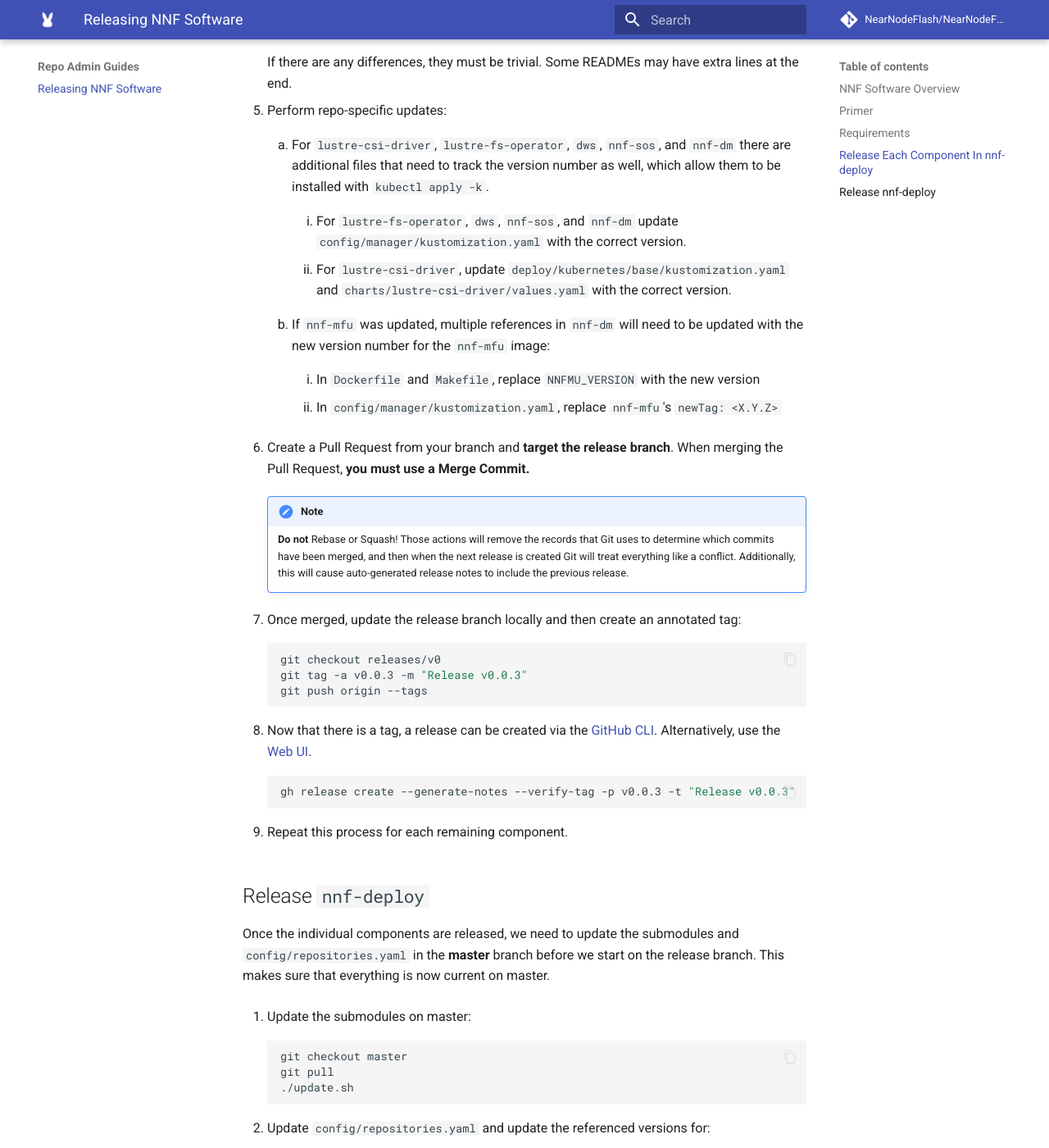
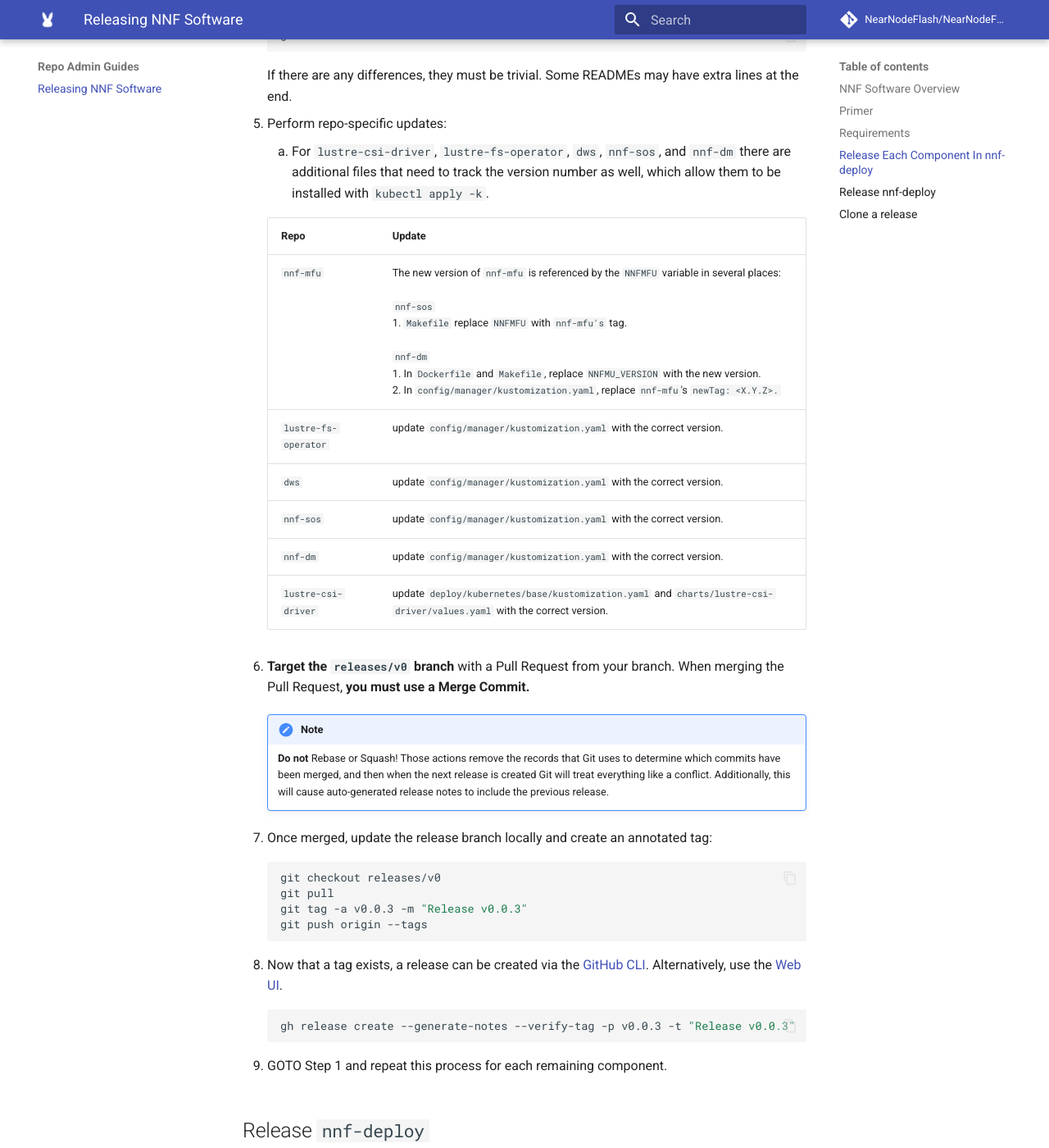
Before and after one commit to NearNodeFlash/NearNodeFlash.github.io, an MkDocs documentation site: the page built from docs/repo-guides/release-nnf-sw/readme.md, in a window 1280 px wide and 1400 px high, scrolled down 1888 px. Shown: the whole window at 82% size. Built offline with MkDocs 1.6.1 and Material for MkDocs 9.7.7, drawn with Linux system fonts in a browser that asks for light colours; comment, search, counter and statistics services are not loaded; the version menu is left out; some of the changed text lies outside the part shown.

Commit message:
Release updates (#119)
* updates per my release process

* expand and clarify a few steps in the release process

Signed-off-by: Anthony Floeder <anthony.floeder@hpe.com>

* - move discussion of nnf-mfu to the top of the table to emphasize that its version
  is used in other dependent submodules.
- clarify the nnf-deploy `master` branch steps and merge

* Add section for cloning a release

Signed-off-by: Anthony Floeder <anthony.floeder@hpe.com>

* Removed reference to update.sh script

Signed-off-by: Anthony Floeder <anthony.floeder@hpe.com>

---------

Signed-off-by: Anthony Floeder <anthony.floeder@hpe.com>

````diff
--- a/docs/repo-guides/release-nnf-sw/readme.md
+++ b/docs/repo-guides/release-nnf-sw/readme.md
@@ -18,13 +18,15 @@
 other components.
 
 - [NearNodeFlash/nnf-deploy](https://github.com/NearNodeFlash/nnf-deploy)
+
     - [DataWorkflowServices/dws](https://github.com/DataWorkflowServices/dws)
+    - [HewlettPackard/lustre-csi-driver](https://github.com/HewlettPackard/lustre-csi-driver)
     - [NearNodeFlash/lustre-fs-operator](https://github.com/NearNodeFlash/lustre-fs-operator)
-    - [HewlettPackard/lustre-csi-driver](https://github.com/HewlettPackard/lustre-csi-driver)
     - [NearNodeFlash/nnf-mfu](https://github.com/NearNodeFlash/nnf-mfu)
     - [NearNodeFlash/nnf-sos](https://github.com/NearNodeFlash/nnf-sos)
     - [NearNodeFlash/nnf-dm](https://github.com/NearNodeFlash/nnf-dm)
     - [NearNodeFlash/nnf-integration-test](https://github.com/NearNodeFlash/nnf-integration-test)
+
 - [NearNodeFlash/NearNodeFlash.github.io](https://github.com/NearNodeFlash/NearNodeFlash.github.io)
 
 [nnf-ec](https://github.com/NearNodeFlash/nnf-ec) is vendored in as part of `nnf-sos` and does not
@@ -89,72 +91,70 @@
     1. For `lustre-csi-driver`, `lustre-fs-operator`, `dws`, `nnf-sos`, and `nnf-dm` there are additional files that need to
     track the version number as well, which allow them to be installed with `kubectl apply -k`.
 
-        1. For `lustre-fs-operator`, `dws`, `nnf-sos`, and `nnf-dm` update `config/manager/kustomization.yaml` with the correct version.
+    |Repo                 |Update|
+    |---------------------|------|
+    |`nnf-mfu`            |The new version of `nnf-mfu` is referenced by the `NNFMFU` variable in several places:<br><br>`nnf-sos`<br>1. `Makefile` replace `NNFMFU` with `nnf-mfu's` tag.<br><br>`nnf-dm`<br>1. In `Dockerfile` and `Makefile`, replace `NNFMU_VERSION` with the new version.<br>2. In `config/manager/kustomization.yaml`, replace `nnf-mfu`'s `newTag: <X.Y.Z>.`|
+    |`lustre-fs-operator` |update `config/manager/kustomization.yaml` with the correct version.|
+    |`dws`                |update `config/manager/kustomization.yaml` with the correct version.|
+    |`nnf-sos`            |update `config/manager/kustomization.yaml` with the correct version.|
+    |`nnf-dm`             |update `config/manager/kustomization.yaml` with the correct version.|
+    |`lustre-csi-driver`  |update `deploy/kubernetes/base/kustomization.yaml` and `charts/lustre-csi-driver/values.yaml` with the correct version.|
 
-        2. For `lustre-csi-driver`, update `deploy/kubernetes/base/kustomization.yaml` and
-        `charts/lustre-csi-driver/values.yaml` with the correct version.
-
-    2. If `nnf-mfu` was updated, multiple references in `nnf-dm` will need to be updated with the
-    new version number for the `nnf-mfu` image:
-
-        1. In `Dockerfile` and `Makefile`, replace `NNFMU_VERSION` with the new version
-
-        2. In `config/manager/kustomization.yaml`, replace `nnf-mfu`'s `newTag: <X.Y.Z>`
-
-6. Create a Pull Request from your branch and **target the release branch**.  When merging the Pull
+6. **Target the `releases/v0` branch** with a Pull Request from your branch.  When merging the Pull
 Request, **you must use a Merge Commit.**
 
     !!! note
-
-        **Do not** Rebase or Squash! Those actions will remove the records that Git uses to
+        **Do not** Rebase or Squash! Those actions remove the records that Git uses to
         determine which commits have been merged, and then when the next release is created Git will
         treat everything like a conflict. Additionally, this will cause auto-generated release notes
         to include the previous release.
 
-7. Once merged, update the release branch locally and then create an annotated tag:
+7. Once merged, update the release branch locally and create an annotated tag:
 
     ```shell
     git checkout releases/v0
+    git pull
     git tag -a v0.0.3 -m "Release v0.0.3"
     git push origin --tags
     ```
 
-8. Now that there is a tag, a release can be created via the [GitHub CLI](https://cli.github.com/).
+8. Now that a tag exists, a release can be created via the [GitHub CLI](https://cli.github.com/).
    Alternatively, use the [Web UI](https://github.com/NearNodeFlash/nnf-dm/releases/new).
 
     ```bash
     gh release create --generate-notes --verify-tag -p v0.0.3 -t "Release v0.0.3"
     ```
 
-9. Repeat this process for each remaining component.
+9. GOTO Step 1 and repeat this process for each remaining component.
 
 ## Release `nnf-deploy`
 
-Once the individual components are released, we need to update the submodules and
-`config/repositories.yaml` in the **master** branch before we start on the release branch. This
-makes sure that everything is now current on master.
+Once the individual components are released, we need to update the submodules
+in `nnf-deploy's` `master` branch before we create the release branch. This ensures
+that everything is current on `master` for `nnf-deploy`.
 
-1. Update the submodules on master:
+1. Update the submodules for `nnf-deploy` on master:
 
     ```shell
+    cd nnf-deploy
     git checkout master
     git pull
-    ./update.sh
+    git submodule foreach git checkout master
+    git submodule foreach git pull
     ```
 
-2. Update `config/repositories.yaml` and update the referenced versions for:
+2. Create a branch to capture the submodule changes for the PR to `master`
 
-    1. `lustre-csi-driver`
-
-    2. `lustre-fs-operator`
-
-    3. `nnf-mfu`
+    ```shell
+    git checkout -b update-submodules
+    ```
 
 3. Commit the changes and open a Pull Request against the `master` branch.
 
-4. Once merged, follow steps 1-3 from the previous section to update the release branch with master.
+4. Once merged, follow steps 1-3 from the previous section to create a release branch off of `releases/v0` and
+   update it with changes from `master`.
 
-5. There will be conflicts on the submodules after step 3. This is expected. We will update the
+5. There will be conflicts for the submodules after step 3. **This is expected.** Update the
    submodules to the new tags and then commit the changes.  If each tag was committed properly, the
    following command can do this for you:
 
@@ -162,20 +162,46 @@
     git submodule foreach 'git checkout `git describe --match="v*" HEAD`'
     ```
 
-    Verify that each submodule is now at the proper tagged version.
+6. Verify that each submodule is now at the proper tagged version.
 
     ```shell
-    git submodule status
+    git submodule
     ```
 
-6. Do a `git add` for each of the submodules.
+7. Do a `git add` for each of the submodules.
 
-7. Run `go mod tidy` and then `make`. Do another `git add` for any changes, particularly`go.mod`
-and/or `go.sum`.
+8. Update `config/repositories.yaml` with the referenced versions for:
 
-8. Verify that `git status` is happy with `nnf-deploy` and then finalize the merge from master by
-   doing a `git commit`.
+    1. `lustre-csi-driver`
+    2. `lustre-fs-operator`
+    3. `nnf-mfu`  (Search for NNFMFU_VERSION)
 
-9. Follow steps 6-8 from the previous section to finalize the release of `nnf-deploy`.
+9. Tidy and make `nnf-deploy` to avoid embarrassment.
 
-The software is now released!
+    ```shell
+    go mod tidy
+    make
+    ```
+
+10. Do another `git add` for any changes, particularly `go.mod` and/or `go.sum`.
+
+11. Verify that `git status` is happy with `nnf-deploy` and then finalize the merge
+    from master by with a `git commit`.
+
+12. Follow steps 6-8 from the previous section to finalize the release of `nnf-deploy`.
+
+**The software is now released!**
+
+## Clone a release
+
+The follow commands clone release `v0.0.7` into `nnf-deploy-v0.0.7`
+
+```shell
+export NNF_VERSION=v0.0.7
+
+git clone --recurse-submodules git@github.com:NearNodeFlash/nnf-deploy nnf-deploy-$NNF_VERSION
+cd nnf-deploy-$NNF_VERSION
+git -c advice.detachedHead=false checkout $NNF_VERSION --recurse-submodules
+
+git submodule status
+```
````
Also changed, not shown: README.md (+8 -0 lines).
